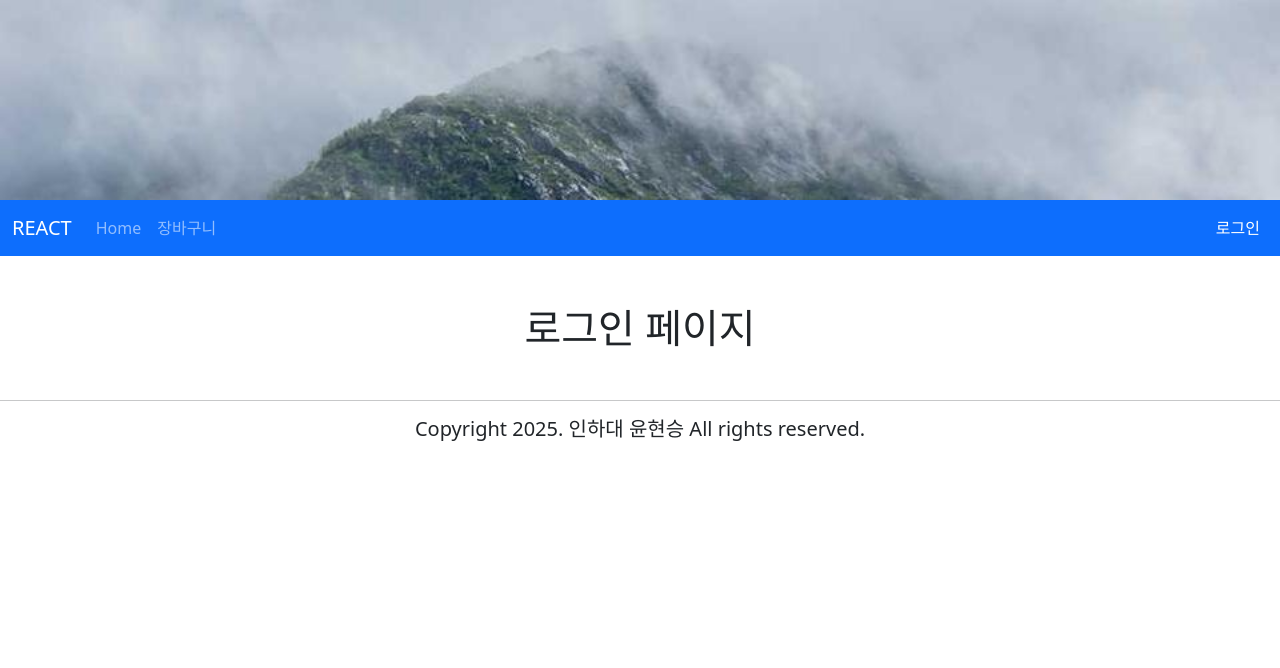
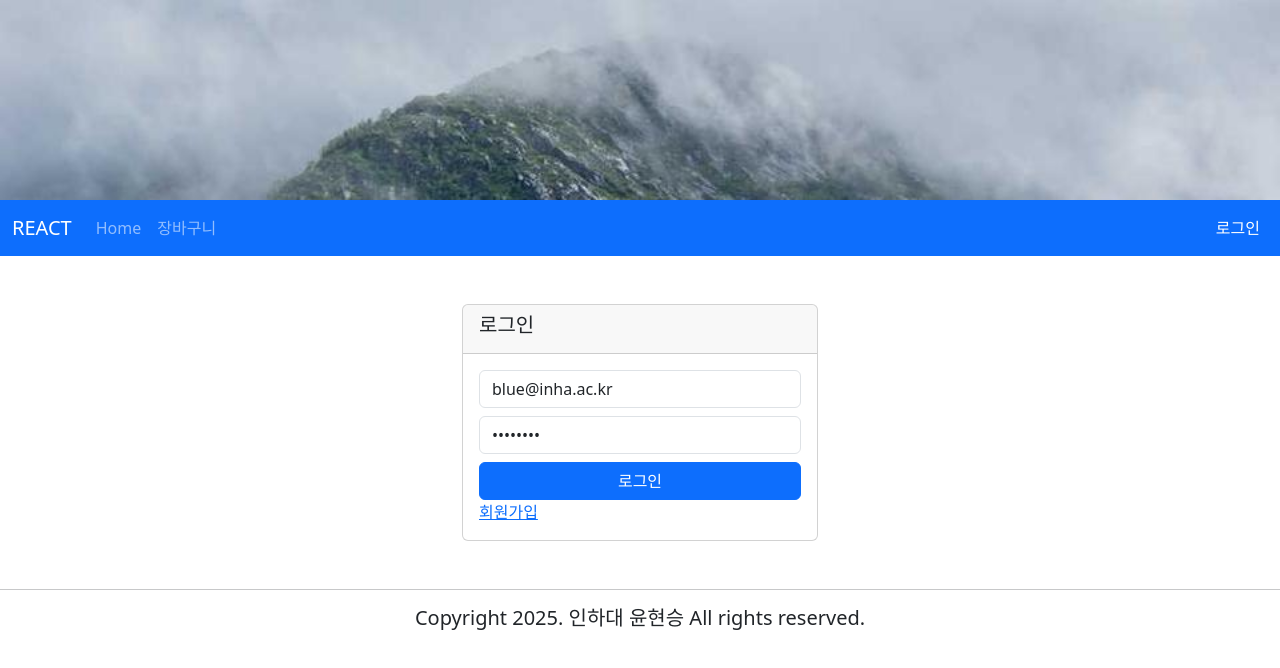
Before and after one commit to hyunseung-yun7/inha_react_project, a React (Create React App) app: page /login in a window 1280 px wide. Shown: the top 668 px of the page. Built offline with nearby package versions, Linux system fonts and the light colour scheme.

Commit message:
2025-05-17

```diff
--- /dev/null
+++ b/src/components/BookPage.jsx
@@ -0,0 +1,52 @@
+import { useState, Row, Col } from 'react';
+import Button from 'react-bootstrap/Button';
+import Modal from 'react-bootstrap/Modal';
+
+const BookPage = ({book}) => {
+    const [show, setShow] = useState(false);
+    const handleClose = () => setShow(false);
+    const handleShow = () => setShow(true);
+
+  return (
+    <>
+        <img src={book.thumbnail || 'https://placehold.co/100x150'}
+            width='100%'
+            onClick={handleShow}
+            style={{'cursor':'pointer'}}/>
+        <Modal
+        size="lg"
+        show={show}
+        onHide={handleClose}
+        backdrop="static"
+        keyboard={false}>
+        <Modal.Header closeButton>
+          <Modal.Title>도서정보</Modal.Title>
+        </Modal.Header>
+        <Modal.Body>
+          <Row>
+            <Col xs={3}>
+                <img src={book.thumbnail || 'https://placehold.co/100x150'} width='100%' />
+            </Col>
+            <Col className='align-self-center'>
+                <div>{book.title}</div>
+                <div>판매가: {book.sale_price}원</div>
+                <div>저자: {book.authors}</div>
+                <div>출판사: {book.publisher}</div>
+                <div>ISBN: {book.isbn}</div>
+                <div>출판일: {book.published_date}</div>
+            </Col>
+          </Row>
+          <hr/>
+        </Modal.Body>
+        <Modal.Footer>
+          <Button variant="secondary" onClick={handleClose}>
+            Close
+          </Button>
+          <Button variant="primary">Understood</Button>
+        </Modal.Footer>
+      </Modal>
+    </>
+  );
+}
+
+export default BookPage
--- a/src/components/Homepage.jsx
+++ b/src/components/Homepage.jsx
@@ -2,6 +2,7 @@ import React from 'react'
 import axios from 'axios'
 import { useEffect, useState } from 'react'
 import { Row, Col, Card, Form, InputGroup, Button } from 'react-bootstrap'
+import BookPage from './BookPage';
 
 const Homepage = () => {
   const apiKey=process.env.REACT_APP_API_KEY;
@@ -38,6 +39,7 @@ const Homepage = () => {
     if (query===''){
       alert("검색어를 입력하세요");
     } else {
+      setPage(1);
       callAPI();
     }
   }
@@ -62,10 +64,11 @@ const Homepage = () => {
           <Col lg={2} md={3} xs={6}>
             <Card>
               <Card.Body>
-                  <img src={doc.thumbnail} width="100%"/>
+                 <BookPage book={doc}/>
                 </Card.Body>
               <Card.Footer>
                 <div className='text-truncate'>{doc.title}</div>
+                <div>{doc.sale_price}원</div>
               </Card.Footer>
             </Card>
           </Col>
@@ -75,7 +78,7 @@ const Homepage = () => {
         <Button
           disabled={page===1}
           onClick={()=>setPage(page-1)}>이전</Button>
-        <span>{page}</span>
+        <span className='mx-2'>{page}</span>
         <Button
           disabled={page===lastPage}
           onClick={()=>setPage(page+1)}>다음</Button>
--- a/src/components/MainRouter.jsx
+++ b/src/components/MainRouter.jsx
@@ -3,7 +3,8 @@ import { Container } from 'react-bootstrap'
 import { Routes, Route } from 'react-router-dom'
 import Homepage from './Homepage'
 import CartPage from './CartPage'
-import LoginPage from './LoginPage'
+import LoginPage from './user/LoginPage'
+import JoinPage from './user/JoinPage'
 
 const MainRouter = () => {
   return (
@@ -12,6 +13,7 @@ const MainRouter = () => {
             <Route path="/" element={<Homepage />} />
             <Route path="/cart" element={<CartPage />} />
             <Route path="/login" element={<LoginPage />} />
+            <Route path="/join" element={<JoinPage />} />
         </Routes>
     </Container>
   )
--- a/src/components/Menubar.jsx
+++ b/src/components/Menubar.jsx
@@ -5,7 +5,7 @@ import Nav from 'react-bootstrap/Nav';
 import Navbar from 'react-bootstrap/Navbar';
 import NavDropdown from 'react-bootstrap/NavDropdown';
 import MainRouter from './MainRouter';
-import { useLocation } from 'react-router-dom';
+import { useLocation, Link } from 'react-router-dom';
 
 const Menubar = () => {
     const location = useLocation();
@@ -16,19 +16,19 @@ const Menubar = () => {
         <>
             <Navbar expand="lg" bg="primary" data-bs-theme="dark">
                 <Container fluid>
-                    <Navbar.Brand href={`${basename}`}>REACT</Navbar.Brand>
+                    <Navbar.Brand as={Link} to={`${basename}`}>REACT</Navbar.Brand>
                     <Navbar.Toggle aria-controls="navbarScroll" />
                     <Navbar.Collapse id="navbarScroll">
                         <Nav
                             className="me-auto my-2 my-lg-0"
                             style={{ maxHeight: '100px' }}
                             navbarScroll>
-                            <Nav.Link href={`${basename}`} active={pathname==='/' && true}>Home</Nav.Link>
-                            <Nav.Link href={`${basename}/cart`}
+                            <Nav.Link as={Link} to={`${basename}`} active={pathname==='/' && true}>Home</Nav.Link>
+                            <Nav.Link as={Link} to={`${basename}/cart`}
                                 active={pathname==='/cart' && true}>장바구니</Nav.Link>
                         </Nav>
                         <Nav>
-                            <Nav.Link href={`${basename}/login`}
+                            <Nav.Link as={Link} to={`${basename}/login`}
                                 active={pathname==='/login' && true}>로그인</Nav.Link>
                         </Nav>
                     </Navbar.Collapse>
--- /dev/null
+++ b/src/components/user/JoinPage.jsx
@@ -0,0 +1,51 @@
+import React, { useState } from 'react'
+import { Button, Card, Col, Form, Row } from 'react-bootstrap'
+
+const JoinPage = () => {
+    const [form, setForm] = useState({
+        email: 'green@inha.ac.kr',
+        pass: '12341234',
+    });
+    const { email, pass } = form;
+    const onChange = (e) => {
+        setForm({
+            ...form,
+            [e.target.name]: e.target.value
+        });
+    };
+    const onSubmit = (e) => {
+        e.preventDefault();
+        //유효성체크
+        if(email ==='' || pass ===''){
+            alert('이메일과 비밀번호를 입력해주세요.');
+        }else{
+            //회원가입체크
+        }
+    };
+    return (
+        <div>
+            <Row className='my-5 justify-content-center'>
+                <Col lg={4} md={6} xs={8}>
+                    <Card>
+                        <Card.Header>
+                            <h5>회원가입</h5>
+                        </Card.Header>
+                        <Card.Body>
+                            <Form onSubmit={onSubmit}>
+                                <Form.Control className='mb-2'
+                                    value={email} name='email'
+                                    onChange={onChange}/>
+                                <Form.Control className='mb-2'
+                                    value={pass} name='pass' type='password'
+                                    onChange={onChange}/>
+                                <Button className='w-100' type='submit'>회원가입</Button>
+                            </Form>
+                        </Card.Body>
+                    </Card>
+                </Col>
+            </Row>
+        </div>
+    )
+}
+
+export default JoinPage
--- /dev/null
+++ b/src/components/user/LoginPage.jsx
@@ -0,0 +1,61 @@
+import React from 'react'
+import { Row, Col, Card, Form, Button } from 'react-bootstrap'
+
+const LoginPage = () => {
+  const basename = process.env.PUBLIC_URL;
+  const [form, setForm] = React.useState({
+    email: 'blue@inha.ac.kr',
+    pass: '12341234'
+  });
+  const { email, pass } = form;
+  const onChange = (e) => {
+    setForm({
+      ...form,
+      [e.target.name]: e.target.value
+    });
+  };
+
+  const onSubmit = (e) => {
+    e.preventDefault();
+    //유효성체크
+    if(email ==='' || pass ===''){
+      alert('이메일과 비밀번호를 입력해주세요.');
+    }else{
+      //로그인체크
+    }
+  };
+
+  return (
+    <div>
+      <Row className='my-5 justify-content-center'>
+        <Col lg={4} md={6} xs={8}>
+          <Card>
+            <Card.Header>
+              <h5>로그인</h5>
+            </Card.Header>
+            <Card.Body>
+              <Form>
+                <Form.Control
+                  placeholder="email" className='mb-2'
+                  value={email}
+                  name='email'
+                  onChange={onChange} />
+                <Form.Control
+                  placeholder="password" type='password' className='mb-2'
+                  value={pass}
+                  name='pass'
+                  onChange={onChange} />
+                <Button className="w-100">로그인</Button>
+              </Form>
+              <div>
+                <a href={`${basename}/join`}>회원가입</a>
+              </div>
+            </Card.Body>
+          </Card>
+        </Col>
+      </Row>
+    </div>
+  )
+}
+
+export default LoginPage
```
